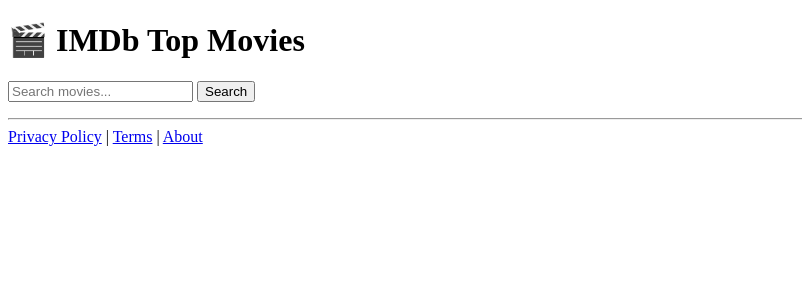
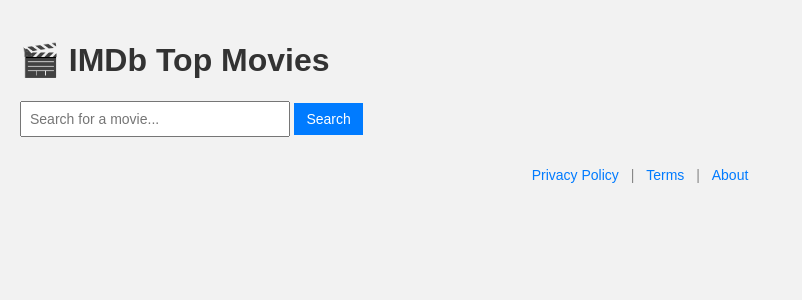
Before and after one commit to defazr/movie-site, a Flask app: template templates/index.html in a window 1280 px wide. Shown: the top 300 px of the page, without its empty margins (0-802 px from the left). Run offline with Flask 3, Linux system fonts and the light colour scheme; the template is opened without the code that fills it, so the values that code supplies are empty.

Commit message:
Update index.html

```diff
--- a/templates/index.html
+++ b/templates/index.html
@@ -1,19 +1,79 @@
-
 <!DOCTYPE html>
-<html>
-<head><title>IMDb Top Movies</title></head>
+<html lang="en">
+<head>
+    <meta charset="UTF-8">
+    <title>🎬 IMDb Top Movies</title>
+    <style>
+        body {
+            font-family: Arial, sans-serif;
+            background-color: #f2f2f2;
+            margin: 0;
+            padding: 20px;
+        }
+        h1 {
+            color: #333;
+        }
+        form {
+            margin-bottom: 20px;
+        }
+        input[type="text"] {
+            padding: 8px;
+            width: 250px;
+            font-size: 14px;
+        }
+        button {
+            padding: 8px 12px;
+            font-size: 14px;
+            background-color: #007BFF;
+            color: #fff;
+            border: none;
+            cursor: pointer;
+        }
+        button:hover {
+            background-color: #0056b3;
+        }
+        ul {
+            list-style: none;
+            padding: 0;
+        }
+        li {
+            background: white;
+            margin-bottom: 10px;
+            padding: 12px;
+            border-radius: 6px;
+            box-shadow: 0 1px 3px rgba(0,0,0,0.1);
+        }
+        footer {
+            margin-top: 30px;
+            text-align: center;
+            font-size: 14px;
+            color: #888;
+        }
+        a {
+            color: #007BFF;
+            text-decoration: none;
+            margin: 0 8px;
+        }
+        a:hover {
+            text-decoration: underline;
+        }
+    </style>
+</head>
 <body>
     <h1>🎬 IMDb Top Movies</h1>
-<form method="get">
-<input type="text" name="q" placeholder="Search movies..." value="{{ query }}">
+    <form method="get" action="/">
+        <input type="text" name="q" value="{{ query }}" placeholder="Search for a movie...">
         <button type="submit">Search</button>
     </form>
     <ul>
         {% for movie in movies %}
-<li>{{ movie.title }} ({{ movie.year }}) ⭐ {{ movie.rating }}</li>
+            <li>{{ movie['title'].title() }} ⭐</li>
         {% endfor %}
     </ul>
-<hr>
-<a href="/privacy-policy">Privacy Policy</a> | <a href="/terms">Terms</a> | <a href="/about">About</a>
+    <footer>
+        <a href="/privacy-policy">Privacy Policy</a> |
+        <a href="/terms">Terms</a> |
+        <a href="/about">About</a>
+    </footer>
 </body>
 </html>
```
Lines whose indentation alone changed are shown as unchanged.
